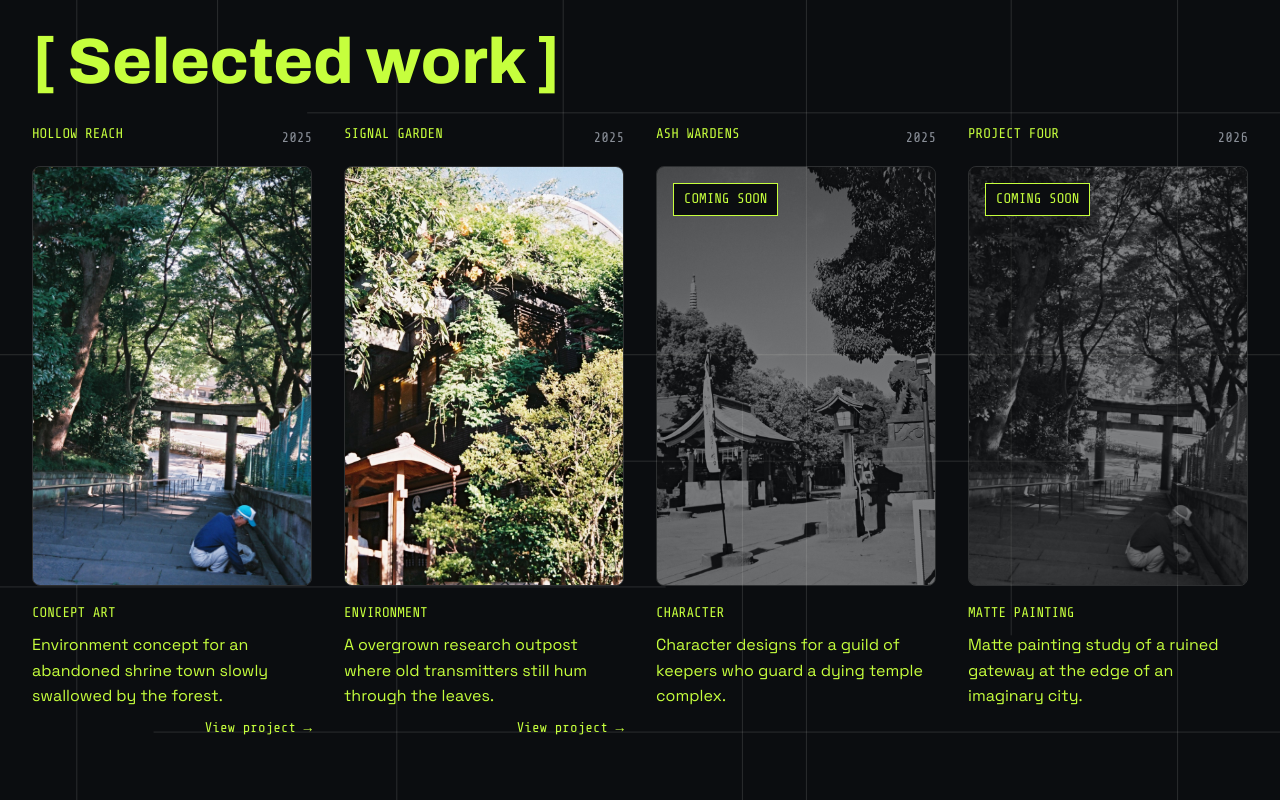
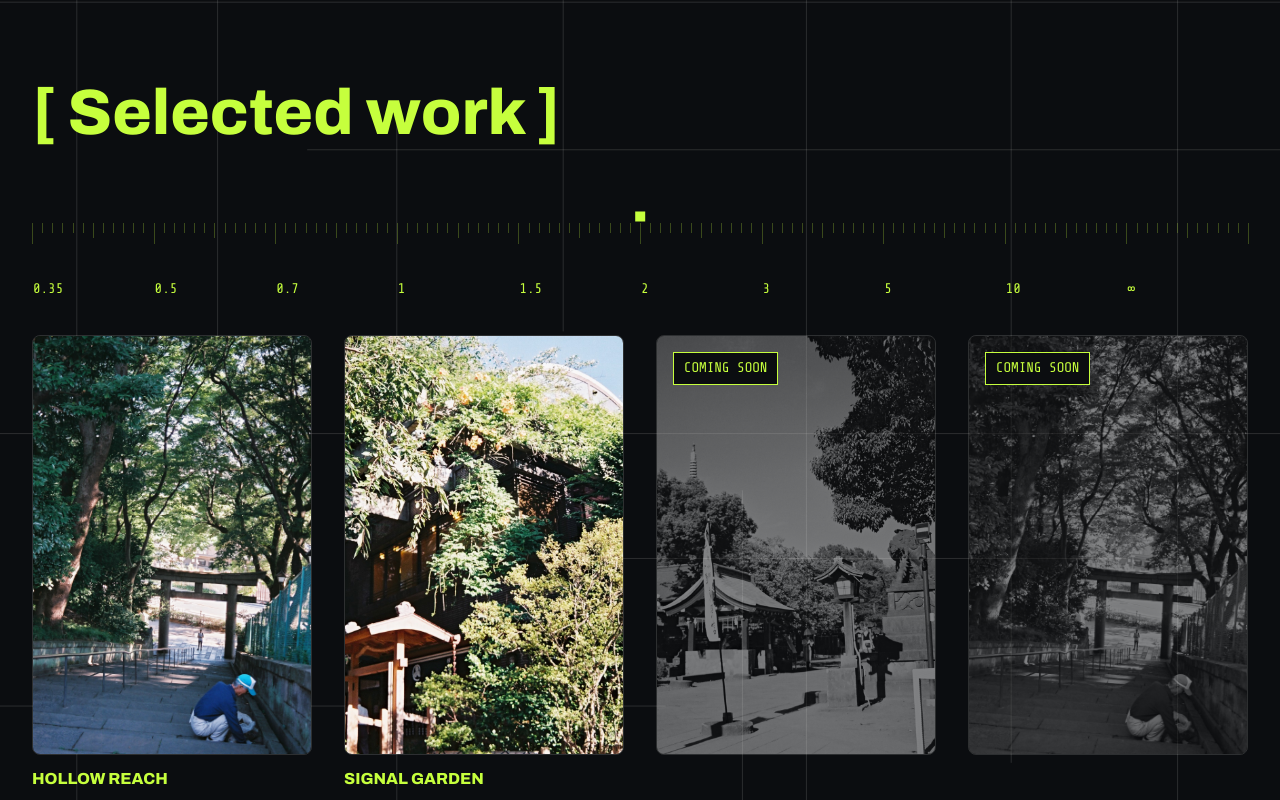
Before and after one commit to IsabelVSousa/VOID-FRAME, a React (Vite) app: page / in a window 1280 px wide. Shown: the part 900-1700 px from the top of the page. Built offline with nearby package versions, Linux system fonts and the light colour scheme.

Commit message:
feat: add interactive lens-style ruler to work section

```diff
--- a/src/components/ProjectCard.jsx
+++ b/src/components/ProjectCard.jsx
@@ -1,14 +1,9 @@
-function ProjectCard({ project }) {
-  const { id, title, category, year, image, alt, description, status } = project
+function ProjectCard({ project, onActivate, onDeactivate }) {
+    const { id, title, image, alt, description, status } = project
     const isSoon = status === 'soon'
 
     const content = (
         <>
-      <div className="card__head">
-        <h3 className="card__title">{title}</h3>
-        <span className="card__year">{year}</span>
-      </div>
-
             <div className="card__media">
                 <img src={image} alt={alt} />
                 {isSoon && <span className="card__badge">Coming soon</span>}
@@ -16,7 +11,7 @@ function ProjectCard({ project }) {
 
             <div className="card__body">
                 <div className="card__body-inner">
-          <p className="card__category">{category}</p>
+                    <h3 className="card__title">{title}</h3>
                     <p className="card__desc">{description}</p>
                     {!isSoon && <span className="card__more">View project →</span>}
                 </div>
@@ -29,7 +24,14 @@ function ProjectCard({ project }) {
     }
 
     return (
-    <a className="card" href={`#${id}`}>
+        <a
+            className="card"
+            href={`#${project.id}`}
+            onMouseEnter={onActivate}
+            onMouseLeave={onDeactivate}
+            onFocus={onActivate}
+            onBlur={onDeactivate}
+        >
             {content}
         </a>
     )
--- /dev/null
+++ b/src/components/Ruler.jsx
@@ -0,0 +1,60 @@
+const TICKS = 121
+const LABELS = ['0.35', '0.5', '0.7', '1', '1.5', '2', '3', '5', '10', '∞']
+const LABEL_EVERY = 12
+const REACH = 0.06
+const REST = 0.5
+
+function influence(x, focus) {
+    if (focus === null) return 0
+    const d = x - focus
+    return Math.exp(-(d * d) / (2 * REACH * REACH))
+}
+
+function tickSize(i) {
+    if (i % LABEL_EVERY === 0) return 'long'
+    if (i % (LABEL_EVERY / 2) === 0) return 'medium'
+    return 'short'
+}
+
+function Ruler({ focus }) {
+    const ticks = Array.from({ length: TICKS }, (_, i) => {
+        const x = i / (TICKS - 1)
+        const power = influence(x, focus) ** 1.5
+        return { i, x, power, size: tickSize(i) }
+    })
+
+    return (
+        <div className="ruler" aria-hidden="true">
+            {ticks.map(({ i, x, power, size }) => (
+                <span
+                    key={i}
+                    className={`ruler__tick ruler__tick--${size}`}
+                    style={{
+                        left: `${x * 100}%`,
+                        opacity: 0.25 + power * 0.75,
+                        transform: `scaleY(${1 + power * 1.5})`,
+                    }}
+                />
+            ))}
+
+            {ticks
+                .filter(({ i }) => i % LABEL_EVERY === 0 && i / LABEL_EVERY < LABELS.length)
+                .map(({ i, x, power }) => (
+                    <span
+                        key={`l${i}`}
+                        className={`ruler__label ${power > 0.5 ? 'is-boxed' : ''}`}
+                        style={{ left: `${x * 100}%` }}
+                    >
+                        {LABELS[i / LABEL_EVERY]}
+                    </span>
+                ))}
+
+            <span
+                className="ruler__marker"
+                style={{ left: `${(focus ?? REST) * 100}%` }}
+            />
+        </div>
+    )
+}
+
+export default Ruler
--- a/src/components/WorkGrid.jsx
+++ b/src/components/WorkGrid.jsx
@@ -1,21 +1,37 @@
+import { useRef, useState } from 'react'
 import { projects } from '../data/projects'
 import ProjectCard from './ProjectCard'
 import GridLines from './GridLines'
+import Ruler from './Ruler'
 
 function WorkGrid() {
+  const gridRef = useRef(null)
+  const [focus, setFocus] = useState(null)
+
+  function handleActivate(event) {
+    const grid = gridRef.current.getBoundingClientRect()
+    const card = event.currentTarget.getBoundingClientRect()
+    setFocus((card.left + card.width / 2 - grid.left) / grid.width)
+  }
+
   return (
     <section id="work" className="work">
       <GridLines />
       <h2 className="section-title">Selected work</h2>
+      <Ruler focus={focus} />
 
-            <div className="work__grid">
+      <div className="work__grid" ref={gridRef}>
         {projects.map((project) => (
-                    <ProjectCard key={project.id} project={project} />
+          <ProjectCard
+            key={project.id}
+            project={project}
+            onActivate={handleActivate}
+            onDeactivate={() => setFocus(null)}
+          />
         ))}
       </div>
     </section>
   )
 }
 
-
 export default WorkGrid
--- a/src/styles/components.css
+++ b/src/styles/components.css
@@ -138,13 +138,21 @@
   position: relative;
 }
 
-.hero__panel + .hero__panel {
+.hero__panel+.hero__panel {
   border-left: 1px solid var(--color-line);
 }
 
-.hero__panel--1 { background: #1C2430; }
-.hero__panel--2 { background: #2A1A1A; }
-.hero__panel--3 { background: #1A2420; }
+.hero__panel--1 {
+  background: #1C2430;
+}
+
+.hero__panel--2 {
+  background: #2A1A1A;
+}
+
+.hero__panel--3 {
+  background: #1A2420;
+}
 
 .hero__panel::after {
   content: "";
@@ -220,13 +228,18 @@
 
 /* Section title ----------------------------------------------------------- */
 .section-title {
-  margin-bottom: var(--space-lg);
+  margin-bottom: clamp(3rem, 6vw, 6rem);
   font-size: var(--text-xl);
   color: var(--color-accent);
 }
 
-.section-title::before { content: "[ "; }
-.section-title::after  { content: " ]"; }
+.section-title::before {
+  content: "[ ";
+}
+
+.section-title::after {
+  content: " ]";
+}
 
 /* Grid lines (background of Work) ----------------------------------------- */
 .grid-lines {
@@ -246,26 +259,14 @@
   gap: var(--space-md);
 }
 
-.card__head {
-  display: flex;
-  justify-content: space-between;
-  gap: var(--space-md);
-  flex: none;
-  font-family: var(--font-mono);
-  font-size: var(--text-ui);
+.card__title {
+  font-family: var(--font-display);
+  font-stretch: 105%;
+  font-weight: 800;
+  font-size: var(--text-base);
   text-transform: uppercase;
-}
-
-.card__title {
-  font-family: inherit;
-  font-size: inherit;
-  font-stretch: normal;
-  font-weight: 400;
   color: var(--color-accent);
-}
-
-.card__year {
-  color: var(--color-text-muted);
+  margin-bottom: 0.25em;
 }
 
 .card__media {
@@ -295,13 +296,6 @@
   gap: var(--space-sm);
   min-height: 0;
   overflow: hidden;
-}
-
-.card__category {
-  font-family: var(--font-mono);
-  font-size: var(--text-ui);
-  text-transform: uppercase;
-  color: var(--color-accent);
 }
 
 .card__desc {
@@ -360,4 +354,64 @@
     transform: scale(1.03);
     filter: brightness(0.7);
   }
+
 }
+
+.ruler {
+  position: relative;
+  height: 5rem;
+  margin-bottom: var(--space-lg);
+  font-family: var(--font-mono);
+  font-size: var(--text-sm);
+  color: var(--color-accent);
+}
+
+.ruler__tick {
+  position: absolute;
+  top: 0;
+  width: 1px;
+  background: var(--color-accent);
+  transform-origin: top;
+  transition: transform 0.25s ease, opacity 0.25s ease;
+}
+
+.ruler__tick--short  { height: 12%; }
+.ruler__tick--medium { height: 18%; }
+.ruler__tick--long   { height: 26%; }
+
+.ruler__label {
+  position: absolute;
+  bottom: 0;
+  padding: 0.15em 0.4em;
+  border: 1px solid transparent;
+  transform: translateX(-0.4em);
+  transition: border-color 0.25s ease;
+}
+
+.ruler__label.is-boxed {
+  border-color: var(--color-accent);
+}
+
+.ruler__marker {
+  position: absolute;
+  top: 0;
+  width: 0.6rem;
+  height: 0.6rem;
+  background: var(--color-accent);
+  transform: translate(-50%, -120%);
+  transition: left 0.35s cubic-bezier(0.3, 0.7, 0.2, 1);
+}
+
+@media (prefers-reduced-motion: reduce) {
+  .ruler__tick,
+  .ruler__label,
+  .ruler__marker {
+    transition: none;
+  }
+}
+
+@media (hover: none), (max-width: 767px) {
+  .card--soon .card__body {
+    display: none;
+  }
+}
--- a/src/styles/layout.css
+++ b/src/styles/layout.css
@@ -27,7 +27,7 @@
 .work {
   position: relative;
   overflow: hidden;
-  padding: var(--space-section) var(--space-lg);
+  padding: clamp(6rem, 14vw, 12rem) var(--space-lg) var(--space-section);
 }
 
 .work > *:not(.grid-lines) {
```
Lines whose indentation alone changed are shown as unchanged.
